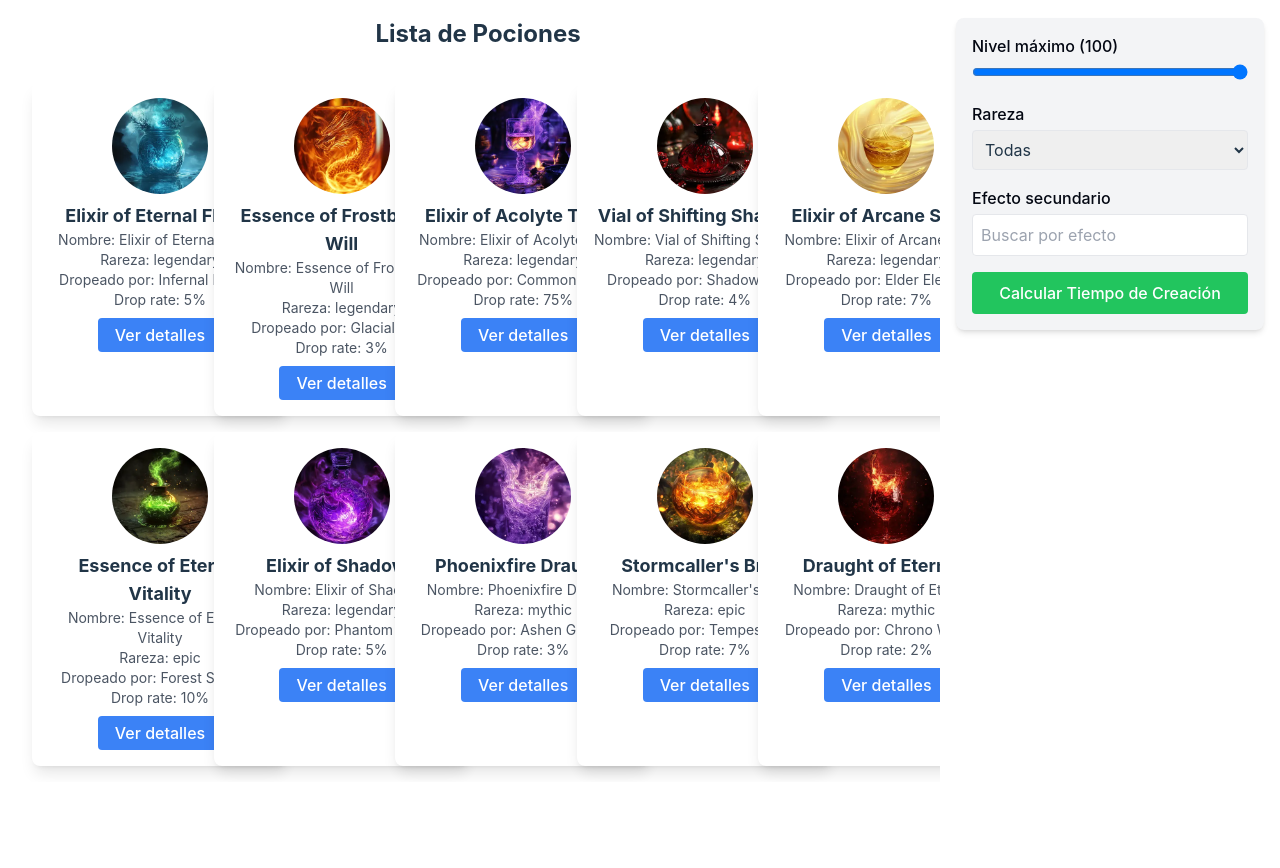
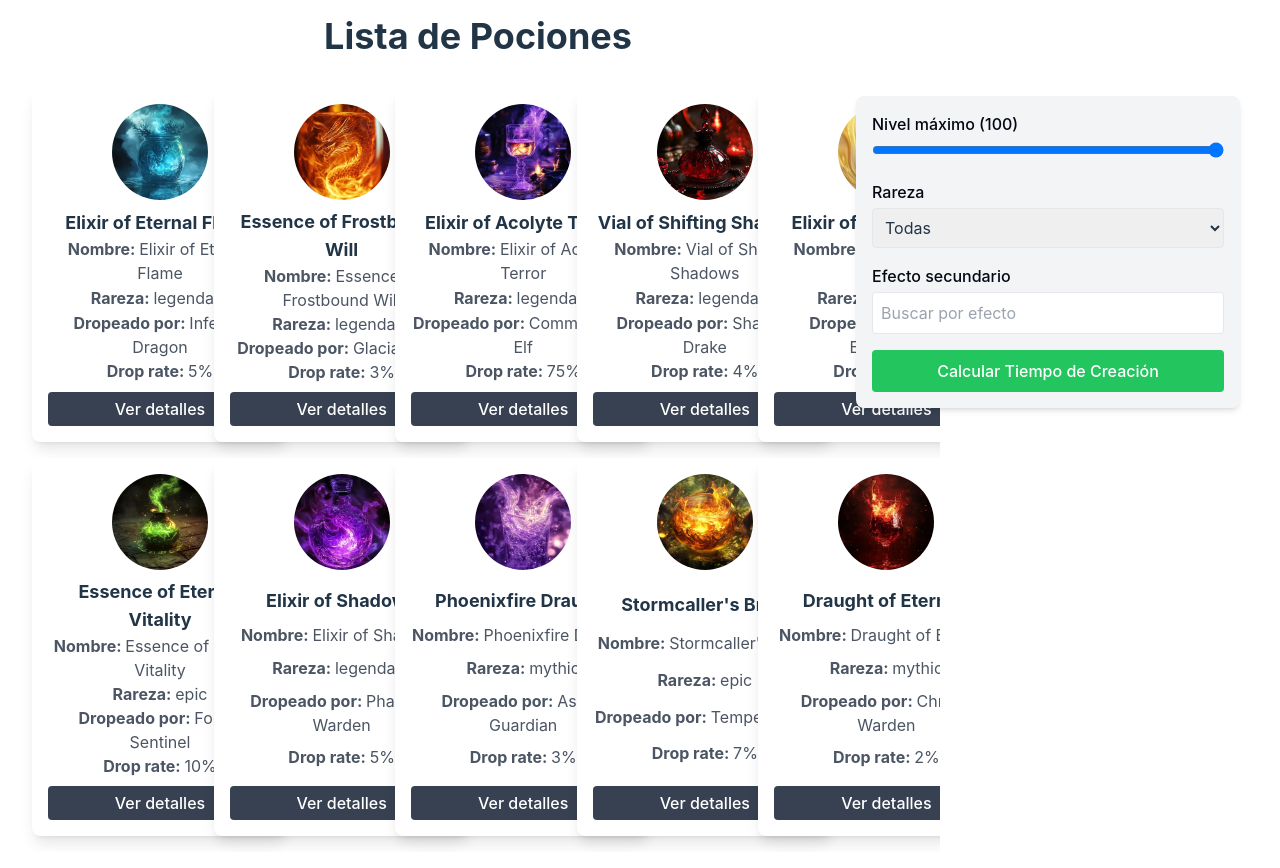
Before and after one commit to AnderZubi00/Ander-Zubizarreta-intcli2425, a React (Vite) app: page / in a window 1280 px wide. Before the commit the page ends 800 px from the top, so only its background shows below. Built offline with nearby package versions, Linux system fonts and the light colour scheme.

Commit message:
[UPDATE]app style

```diff
--- a/src/App.tsx
+++ b/src/App.tsx
@@ -10,7 +10,7 @@ const App: React.FC = () => {
   return (
     <div className="App grid lg:grid-cols-[3fr_1fr] gap-4 p-4">
       <div>
-        <h1 className="text-center text-2xl font-bold mb-4">Lista de Pociones</h1>
+        <h1 className="text-center text-4xl font-bold mb-4">Lista de Pociones</h1>
         <PotionList potions={filteredPotions} />
       </div>
       <div className="sticky top-4 h-fit">
--- a/src/components/PotionDetailsModal.tsx
+++ b/src/components/PotionDetailsModal.tsx
@@ -25,10 +25,10 @@ const PotionDetailsModal: React.FC<PotionDetailsModalProps> = ({
           alt={potion.name}
           className="w-32 h-32 mx-auto mb-4 rounded-full"
         />
-        <p className="text-gray-950">
+        <p className="text-gray-600">
           <strong>Primary Effect:</strong> {potion.effects.primary.attribute} +{potion.effects.primary.value}% for {potion.effects.primary.duration.amount} {potion.effects.primary.duration.unit}
         </p>
-        <p className="text-gray-950">
+        <p className="text-gray-600">
           <strong>Secondary Effects:</strong>
           <ul className="list-disc pl-6">
             {potion.effects.secondary.map((effect, index) => (
@@ -38,7 +38,7 @@ const PotionDetailsModal: React.FC<PotionDetailsModalProps> = ({
             ))}
           </ul>
         </p>
-        <p className="text-gray-950">
+        <p className="text-gray-600">
           <strong>Ingredients and Origins:</strong>
           <ul className="list-disc pl-6">
             {potion.ingredients.map((ingredient, index) => (
@@ -48,7 +48,7 @@ const PotionDetailsModal: React.FC<PotionDetailsModalProps> = ({
             ))}
           </ul>
         </p>
-        <p className="text-gray-950">
+        <p className="text-gray-600">
           <strong>Restrictions:</strong>
           <ul className="list-disc pl-6">
             <li>Level Requirement: {potion.usage.restrictions.levelRequirement}</li>
@@ -58,7 +58,7 @@ const PotionDetailsModal: React.FC<PotionDetailsModalProps> = ({
             ))}
           </ul>
         </p>
-        <p className="text-gray-950">
+        <p className="text-gray-600">
           <strong>Notice of Use, Side Effects:</strong>
           <ul className="list-disc pl-6">
             {potion.usage.instructions.map((instruction, index) => (
@@ -66,10 +66,10 @@ const PotionDetailsModal: React.FC<PotionDetailsModalProps> = ({
             ))}
           </ul>
         </p>
-        <p className="text-gray-950">
+        <p className="text-gray-600">
           <strong>Crafting Time:</strong> {potion.crafting.time.amount} {potion.crafting.time.unit}
         </p>
-        <p className="text-gray-950">
+        <p className="text-gray-600">
           <strong>Crafting Station:</strong> {potion.crafting.station} (Level {potion.crafting.required_level} required)
         </p>
       </div>
--- a/src/components/PotionFilter.tsx
+++ b/src/components/PotionFilter.tsx
@@ -38,7 +38,7 @@ const PotionFilters: React.FC<PotionFiltersProps> = ({ potions, onFilter }) => {
   };
 
   return (
-    <div className="p-4 bg-gray-100 rounded-lg shadow-md max-w-sm">
+    <div className="absolute right-6 top-20 w-[45rem] p-4 bg-gray-100 rounded-lg shadow-md max-w-sm">
       <div className="space-y-4">
         <div>
           <label htmlFor="level" className="block font-medium mb-1 text-gray-950">
--- a/src/components/PotionList.tsx
+++ b/src/components/PotionList.tsx
@@ -21,7 +21,7 @@ const PotionList: React.FC<PotionListProps> = ({ potions }) => {
         {potions.map((potion) => (
           <div
             key={potion.id}
-            className="flex-shrink-0 bg-white shadow-lg rounded-lg w-64 text-center p-4"
+            className="flex-shrink-0 bg-white shadow-lg rounded-lg w-64 text-center p-4 flex flex-col justify-between"
           >
             <img
               src={`/${potion.image}`}
@@ -29,16 +29,19 @@ const PotionList: React.FC<PotionListProps> = ({ potions }) => {
               className="w-24 h-24 mx-auto mb-2 rounded-full"
             />
             <h3 className="font-bold text-lg">{potion.name}</h3>
-            <p className="text-sm text-gray-600">Nombre: {potion.name}</p>
-            <p className="text-sm text-gray-600">Rareza: {potion.rarity}</p>
-            <p className="text-sm text-gray-600">
-              Dropeado por: {potion.meta.availability.drop_rate.boss}
+
+            <p className="text-base text-gray-600">
+            <strong>Nombre: </strong> {potion.name}</p>
+            <p className="text-base text-gray-600">
+            <strong>Rareza: </strong> {potion.rarity}</p>
+            <p className="text-base text-gray-600">
+            <strong>Dropeado por: </strong> {potion.meta.availability.drop_rate.boss}
             </p>
-            <p className="text-sm text-gray-600">
-              Drop rate: {potion.meta.availability.drop_rate.chance}
+            <p className="text-base text-gray-600">
+            <strong>Drop rate: </strong> {potion.meta.availability.drop_rate.chance}
             </p>
             <button
-            className="mt-2 px-4 py-1 bg-blue-500 text-white rounded hover:bg-blue-600"
+            className="mt-2 px-4 py-1 bg-gray-700 text-white rounded hover:bg-slate-600"
             onClick={() => setSelectedPotion(potion)}
           >
             Ver detalles
```
